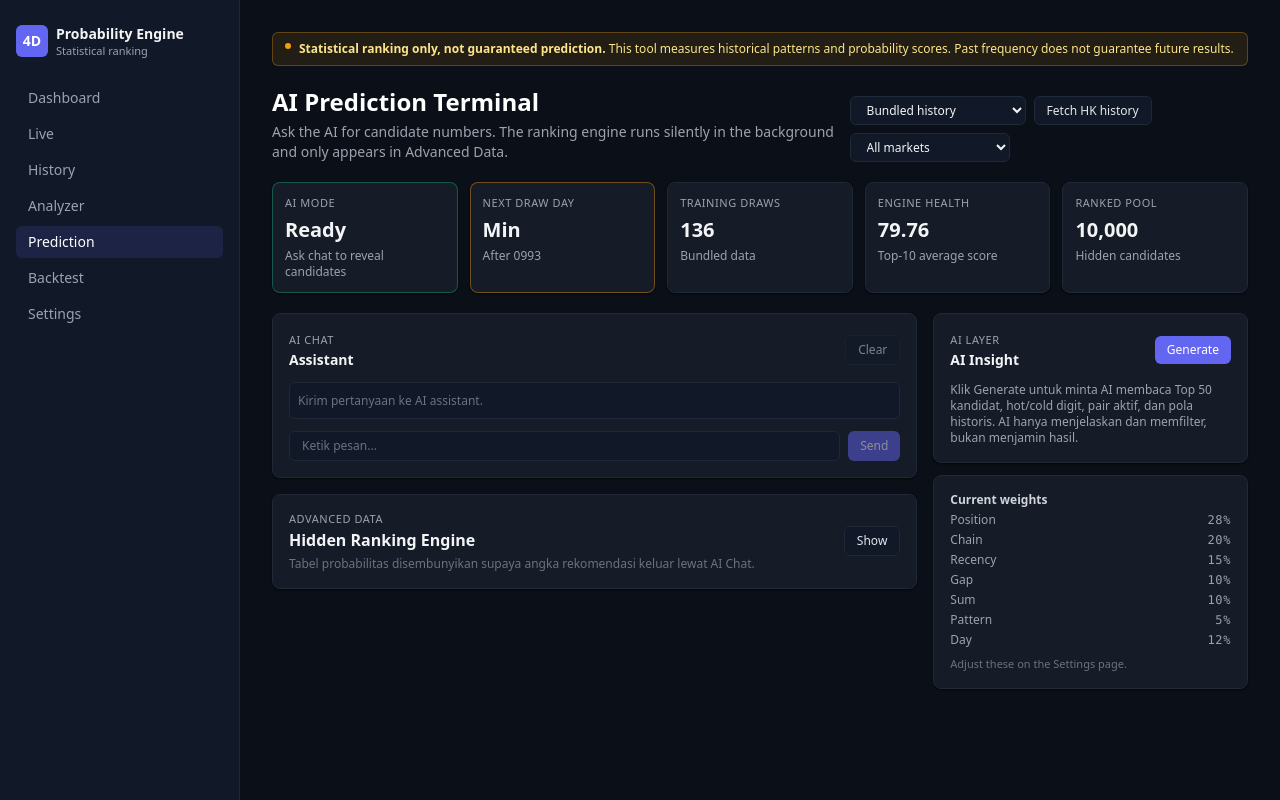
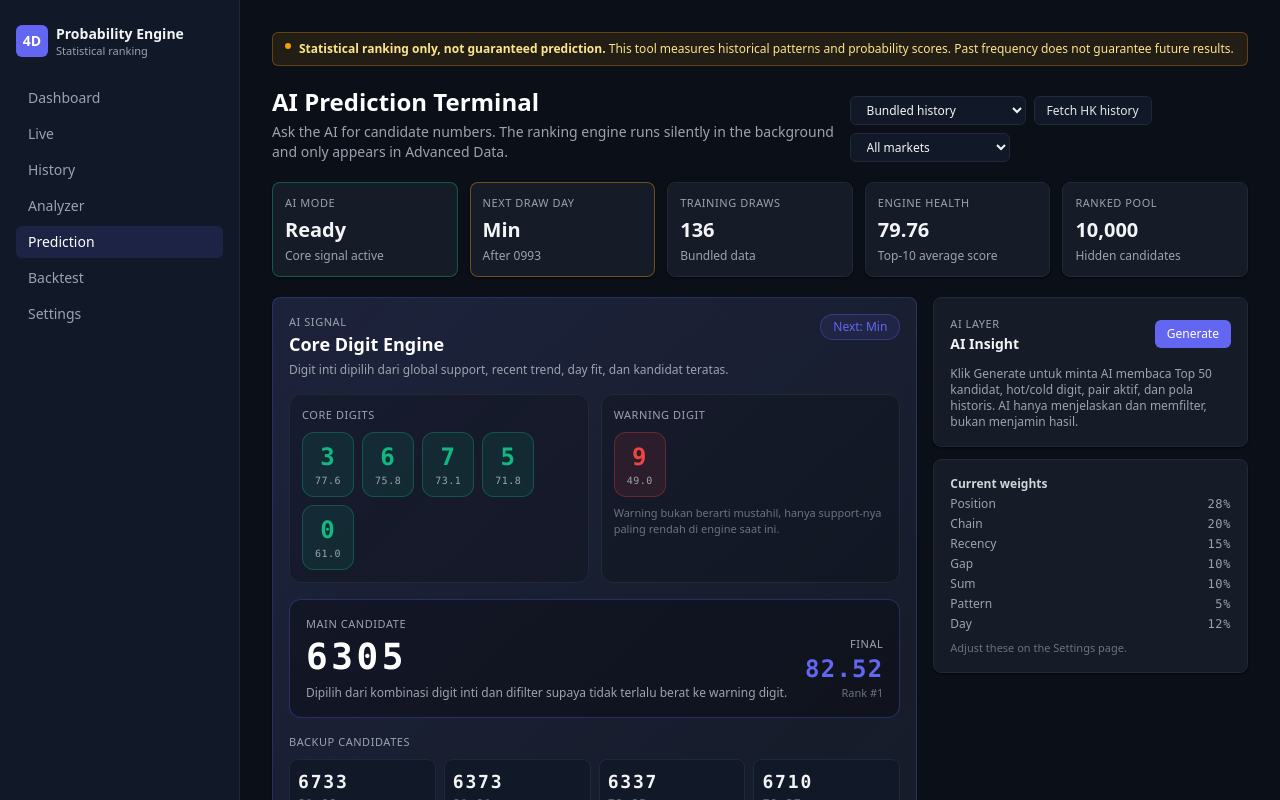
Before and after one commit to LoOp575/Togel2, a Next.js app: page /prediction in a window 1280 px wide. Shown: the top 800 px of the page. Built offline with nearby package versions, Linux system fonts and the light colour scheme.

Commit message:
Add core signal panel to prediction page

```diff
--- a/app/prediction/page.tsx
+++ b/app/prediction/page.tsx
@@ -4,11 +4,13 @@ import { useEffect, useMemo, useState } from "react";
 import { AiChatPanel } from "@/components/AiChatPanel";
 import { AiInsightPanel } from "@/components/AiInsightPanel";
 import { CandidateTable } from "@/components/CandidateTable";
+import { CoreSignalPanel } from "@/components/CoreSignalPanel";
 import { PageHeader } from "@/components/PageHeader";
 import { ScoreBreakdown } from "@/components/ScoreBreakdown";
 import { StatCard } from "@/components/StatCard";
 import { buildInsightPayload } from "@/lib/ai/buildInsightPayload";
 import type { AiInsightResponse } from "@/lib/ai/types";
+import { buildCoreSignal } from "@/lib/coreSignal";
 import { loadHistory } from "@/lib/data";
 import { getNextDrawContext } from "@/lib/dayOfWeek";
 import { listMarkets, parseHistory } from "@/lib/parser";
@@ -143,7 +145,6 @@ export default function PredictionPage() {
     return () => clearTimeout(id);
   }, [all, market, weights]);
 
-  const top = ranked[0];
   const activeHistory = market === "ALL" ? all : all.filter((h) => h.market === market);
   const dayContext = getNextDrawContext(activeHistory);
   const activeDrawCount = activeHistory.length;
@@ -151,11 +152,36 @@ export default function PredictionPage() {
     ranked.length === 0
       ? 0
       : ranked.slice(0, 10).reduce((s, r) => s + r.finalScore, 0) / 10;
+  const coreSignal = buildCoreSignal({ history: activeHistory, ranked });
   const chatContext = {
     market,
     nextDrawDay: dayContext.nextDayName,
     latestDraw: activeHistory.at(-1) ?? null,
     weights,
+    coreSignal: {
+      coreDigits: coreSignal.coreDigits.map((item) => ({
+        digit: item.digit,
+        score: Number(item.score.toFixed(2)),
+        reason: item.reason,
+      })),
+      warningDigits: coreSignal.warningDigits.map((item) => ({
+        digit: item.digit,
+        score: Number(item.score.toFixed(2)),
+        reason: item.reason,
+      })),
+      mainCandidate: coreSignal.mainCandidate
+        ? {
+            number: coreSignal.mainCandidate.number,
+            rank: coreSignal.mainCandidate.rank,
+            finalScore: Number(coreSignal.mainCandidate.finalScore.toFixed(2)),
+          }
+        : null,
+      backupCandidates: coreSignal.backupCandidates.map((candidate) => ({
+        number: candidate.number,
+        rank: candidate.rank,
+        finalScore: Number(candidate.finalScore.toFixed(2)),
+      })),
+    },
     selectedCandidate: selected,
     topCandidates: ranked.slice(0, 20).map((candidate) => ({
       rank: candidate.rank,
@@ -217,7 +243,7 @@ export default function PredictionPage() {
         <StatCard
           label="AI Mode"
           value={computing ? "Syncing" : "Ready"}
-          hint="Ask chat to reveal candidates"
+          hint="Core signal active"
           tone={computing ? "warn" : "good"}
         />
         <StatCard
@@ -245,6 +271,7 @@ export default function PredictionPage() {
 
       <div className="grid gap-4 lg:grid-cols-3">
         <div className="space-y-4 lg:col-span-2">
+          <CoreSignalPanel signal={coreSignal} />
           <AiChatPanel context={chatContext} />
           <div className="card space-y-3">
             <div className="flex items-center justify-between gap-3">
```
